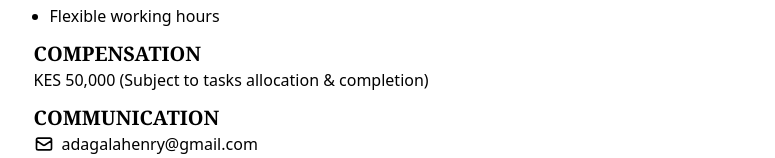
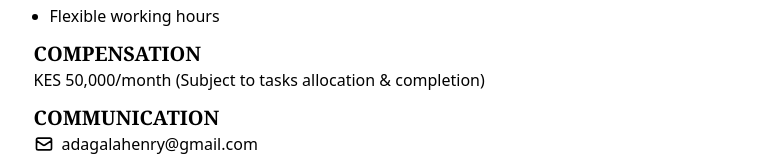
Before and after one commit to adagala/portfolio, a Next.js app: page /software-developer in a window 1280 px wide. Shown: the part 484-642 px from the top of the page, without its empty margins (251-1026 px from the left). Built offline with nearby package versions, Linux system fonts and the light colour scheme.

Commit message:
set compensation per month

```diff
--- a/pages/software-developer.tsx
+++ b/pages/software-developer.tsx
@@ -11,7 +11,7 @@ const SoftwareDeveloper: NextPage = () => {
         <title>Software Developer Advert</title>
         <meta
           name="description"
-          content="Software Developer, Job Advert, Angular, Firebase"
+          content="Software Developer, Performance Management, Human Resource Management, Job Advert, Angular, Firebase"
         />
         <link rel="icon" href="/favicon.ico" />
       </Head>
@@ -85,7 +85,9 @@ const SoftwareDeveloper: NextPage = () => {
             <div className="font-semibold text-xl uppercase mt-3 font-serif">
               Compensation
             </div>
-            <div>KES 50,000 (Subject to tasks allocation & completion)</div>
+            <div>
+              KES 50,000/month (Subject to tasks allocation & completion)
+            </div>
           </div>
           <div>
             <div className="font-semibold text-xl uppercase mt-3 font-serif">
```
